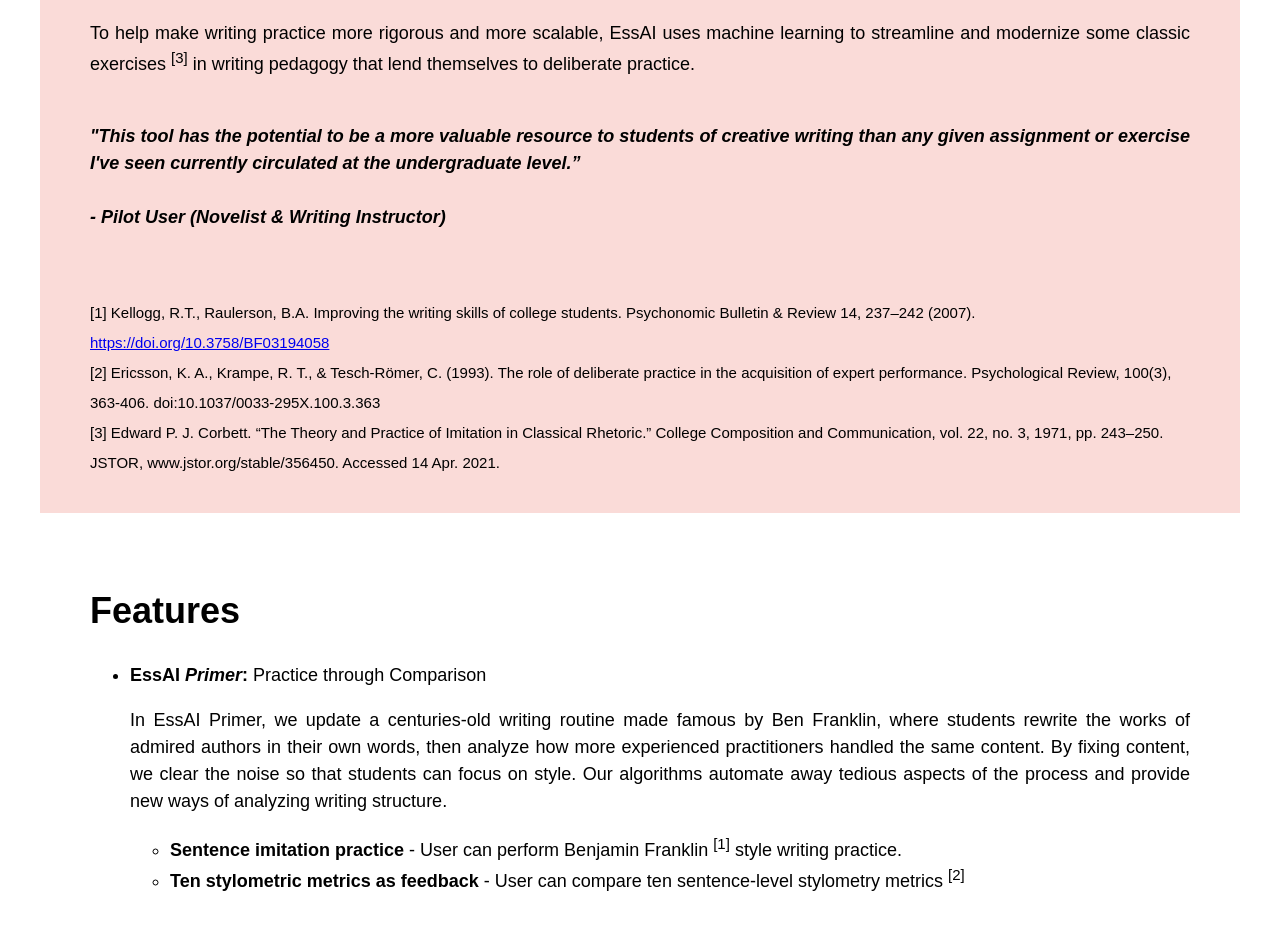
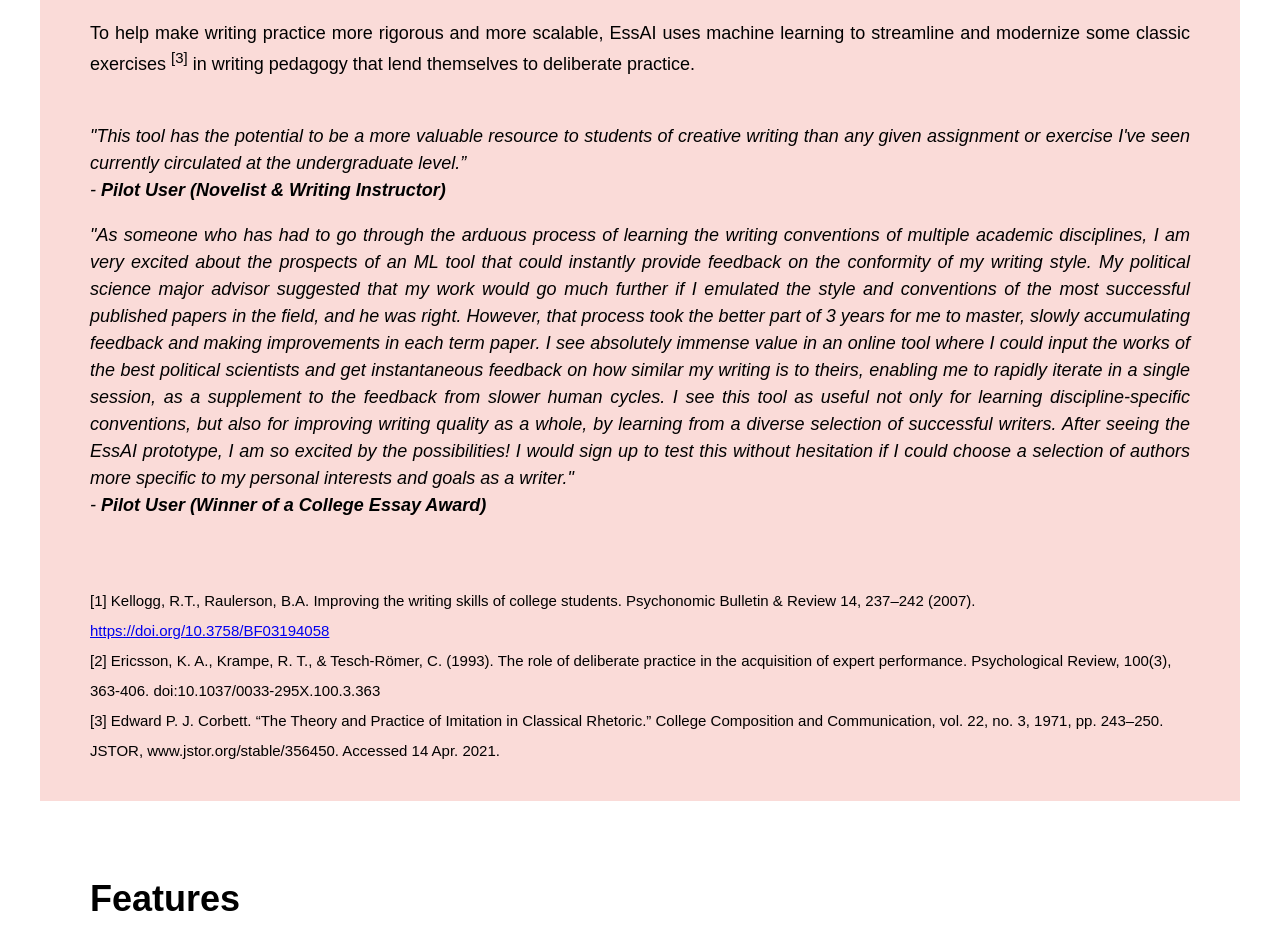
Before and after one commit to wcex1994/EssAI, a plain HTML site: page Webpage/index.html in a window 1280 px wide. Shown: the part 1300-2226 px from the top of the page. Drawn offline with Linux system fonts and the light colour scheme.

Commit message:
Update index.html

```diff
--- a/Webpage/index.html
+++ b/Webpage/index.html
@@ -194,11 +194,20 @@
             <br><br>
           </p>
           <p style="text-align: justify; text-justify: inter-word;">
-            <em><strong>
-            "This tool has the potential to be a more valuable resource to students of creative writing than any given assignment or exercise I've seen currently circulated at the undergraduate level.”
-            <br><br>- Pilot User (Novelist & Writing Instructor)
+            <em>
+            "This tool has the potential to be a more valuable resource to students of creative writing than any given assignment or exercise I've seen currently circulated at the undergraduate level.” <br> - <strong>Pilot User (Novelist & Writing Instructor)
             </em></strong>
           </p>
+
+          <p style="text-align: justify; text-justify: inter-word;">
+            <em>
+
+          "As someone who has had to go through the arduous process of learning the writing conventions of multiple academic disciplines, I am very excited about the prospects of an ML tool that could instantly provide feedback on the conformity of my writing style. My political science major advisor suggested that my work would go much further if I emulated the style and conventions of the most successful published papers in the field, and he was right. However, that process took the better part of 3 years for me to master, slowly accumulating feedback and making improvements in each term paper. I see absolutely immense value in an online tool where I could input the works of the best political scientists and get instantaneous feedback on how similar my writing is to theirs, enabling me to rapidly iterate in a single session, as a supplement to the feedback from slower human cycles. I see this tool as useful not only for learning discipline-specific conventions, but also for improving writing quality as a whole, by learning from a diverse selection of successful writers. After seeing the EssAI prototype, I am so excited by the possibilities! I would sign up to test this without hesitation if I could choose a selection of authors more specific to my personal interests and goals as a writer."
+            <br> - <strong>Pilot User (Winner of a College Essay Award)
+           </em></strong>
+          </p>
+
+
           <br>
           <p>
             <sub>[1] Kellogg, R.T., Raulerson, B.A. Improving the writing skills of college students. Psychonomic Bulletin & Review 14, 237–242 (2007).
```
